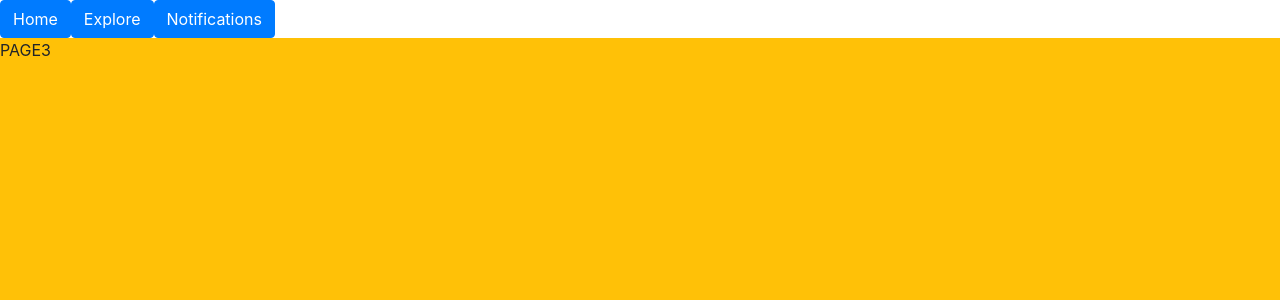
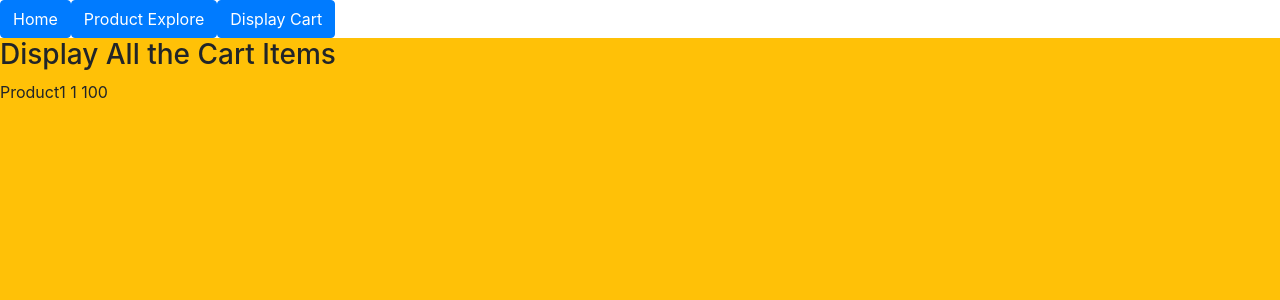
Before and after one commit to cg-101/react-project, a React (Create React App) app: page /p3 in a window 1280 px wide. Shown: the top 300 px of the page. Built offline with nearby package versions, Linux system fonts and the light colour scheme.

Commit message:
redux practical simulation.

```diff
--- a/src/App.js
+++ b/src/App.js
@@ -21,11 +21,11 @@ function App() {
       </Link>
 
       <Link to="/p2">
-        <button className="btn btn-primary">Explore</button>
+        <button className="btn btn-primary">Product Explore</button>
       </Link>
 
       <Link to="/p3">
-        <button className="btn btn-primary">Notifications</button>
+        <button className="btn btn-primary">Display Cart</button>
       </Link>
 
       <Switch>
--- a/src/pages/Page2.js
+++ b/src/pages/Page2.js
@@ -8,10 +8,16 @@ export default function Page2() {
     dispatch({ type: "INC_COUNTER" });
   };
 
+  const addToCart = () => {
+    dispatch({ type: "ADD_TO_CART" });
+  };
+
   return (
     <div className="bg-info" style={{ height: "100vh" }}>
       PAGE2 {counter}
       <button onClick={updateCounter}>Udpate Counter</button>
+      <br />
+      <button onClick={addToCart}>Add to Cart</button>
     </div>
   );
 }
--- a/src/pages/Page3.js
+++ b/src/pages/Page3.js
@@ -1,7 +1,17 @@
+import { useSelector } from "react-redux";
+
 export default function Page3() {
+  const cart = useSelector((state) => state.cart);
+
   return (
     <div className="bg-warning" style={{ height: "100vh" }}>
-      PAGE3
+      <h3>Display All the Cart Items </h3>
+
+      {cart.map((item, index) => (
+        <div key={index}>
+          {item.productTitle} {item.qty} {item.price}
+        </div>
+      ))}
     </div>
   );
 }
--- a/src/redux/store.js
+++ b/src/redux/store.js
@@ -3,7 +3,7 @@ import { createStore } from "redux";
 // data member
 const initState = {
   counter: 100,
-  cart: [],
+  cart: [{ productTitle: "Product1", price: 100, qty: 1 }],
   profile: { username: "react" },
 };
 
@@ -24,7 +24,18 @@ function myreducer(state = initState, action) {
       return { ...state, profile: action.payload };
 
     case "ADD_TO_CART":
-      return { ...state, cart: [...state.cart, action.payload] };
+      // return { ...state, cart: [...state.cart, action.payload] };
+      return {
+        ...state,
+        cart: [
+          ...state.cart,
+          {
+            productTitle: "Product2",
+            qty: 2,
+            price: 200,
+          },
+        ],
+      };
 
     default:
       return state;
```
